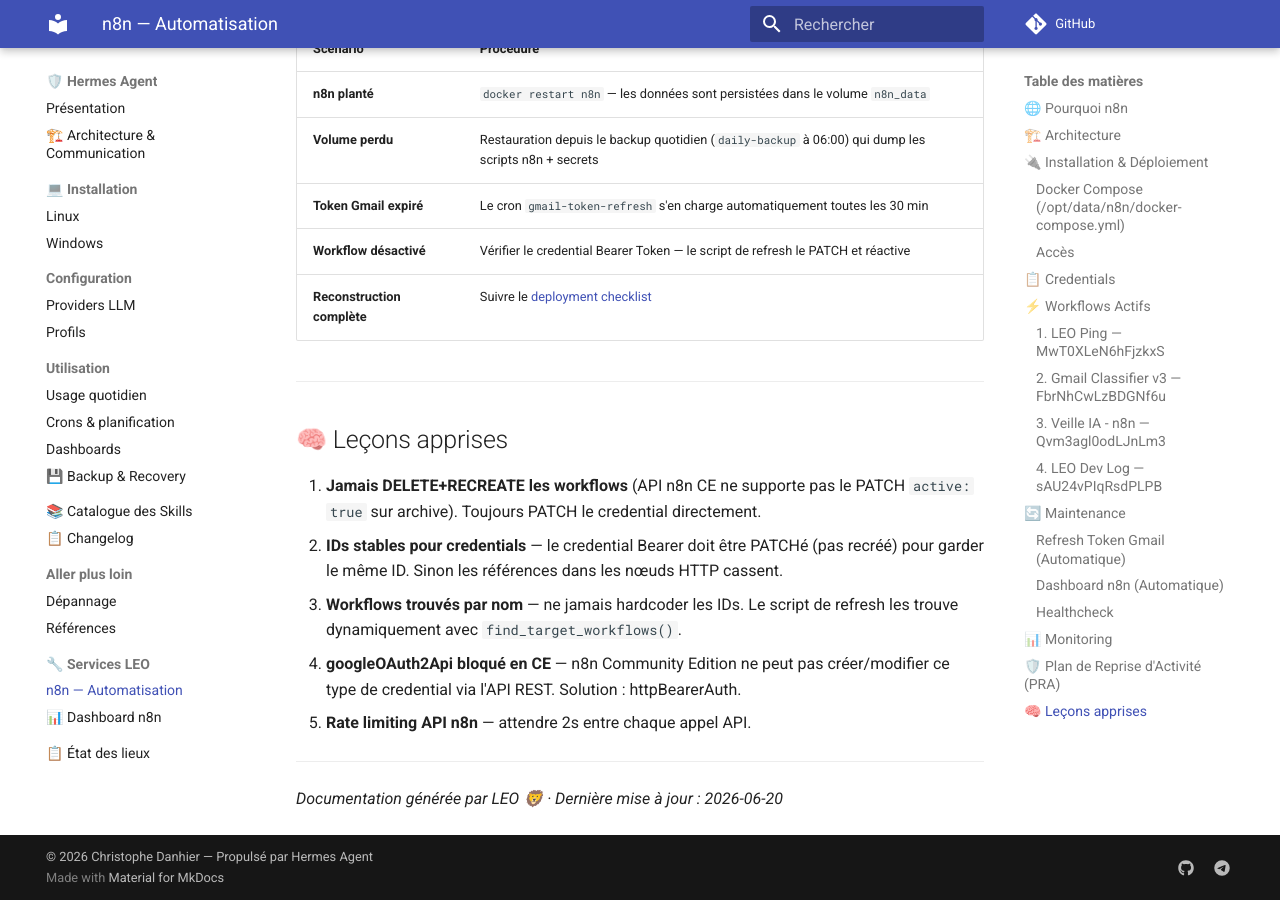
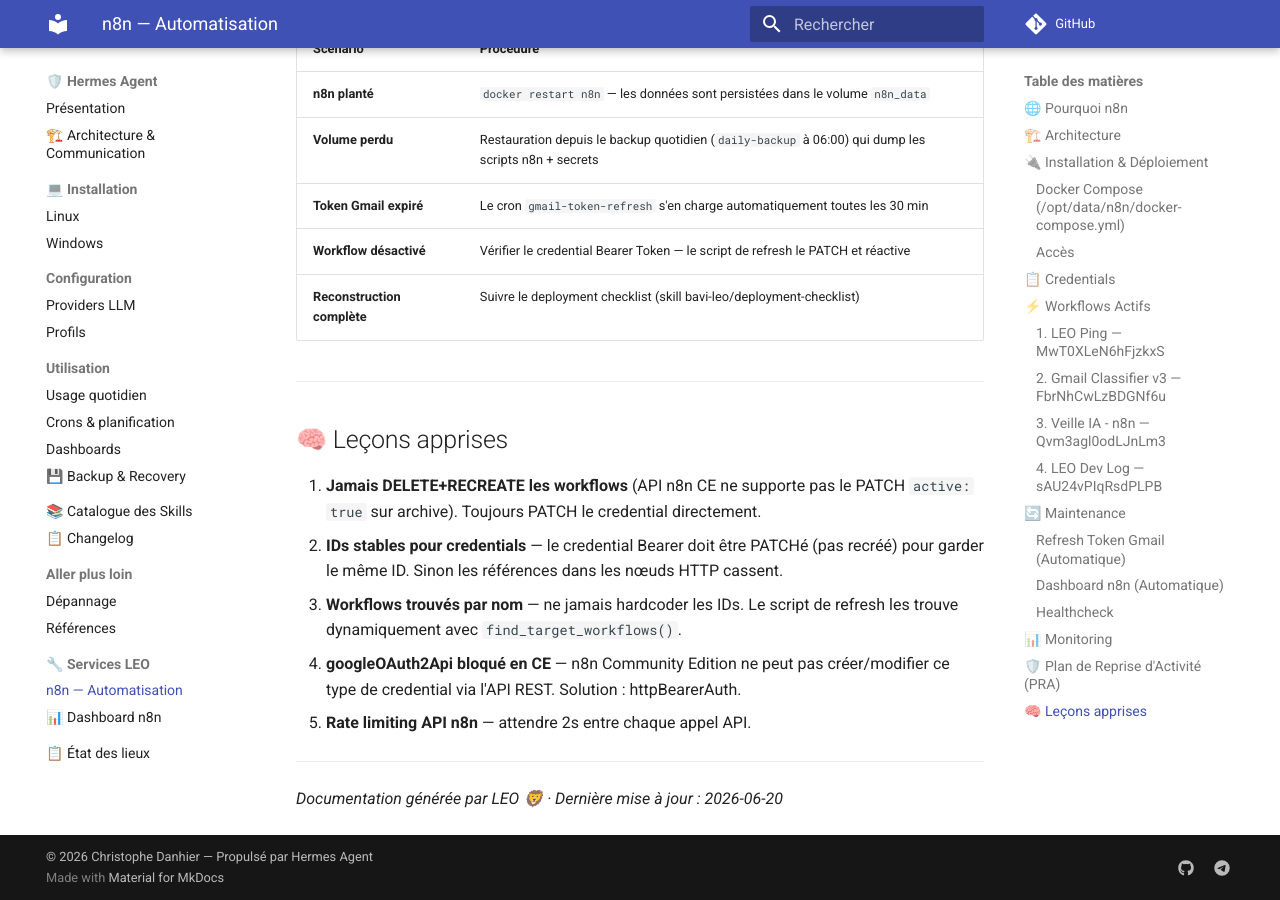
Before and after one commit to christophedanhier-hash/hermes-wiki, an MkDocs documentation site: the page built from docs/hermes/services/n8n.md, in a window 1280 px wide and 900 px high, scrolled down 6724 px. Built offline with MkDocs 1.6.1 and Material for MkDocs 9.7.7, drawn with Linux system fonts in a browser that asks for light colours; comment, search, counter and statistics services are not loaded.

Commit message:
🐛 Corrige lien mort dans doc n8n (deployment checklist) — cause échec build strict

```diff
--- a/docs/hermes/services/n8n.md
+++ b/docs/hermes/services/n8n.md
@@ -238,7 +238,7 @@
 | **Volume perdu** | Restauration depuis le backup quotidien (`daily-backup` à 06:00) qui dump les scripts n8n + secrets |
 | **Token Gmail expiré** | Le cron `gmail-token-refresh` s'en charge automatiquement toutes les 30 min |
 | **Workflow désactivé** | Vérifier le credential Bearer Token — le script de refresh le PATCH et réactive |
-| **Reconstruction complète** | Suivre le [deployment checklist](../../skills/bavi-leo/deployment-checklist/SKILL.md) |
+| **Reconstruction complète** | Suivre le deployment checklist (skill bavi-leo/deployment-checklist) |
 
 ---
 
```
